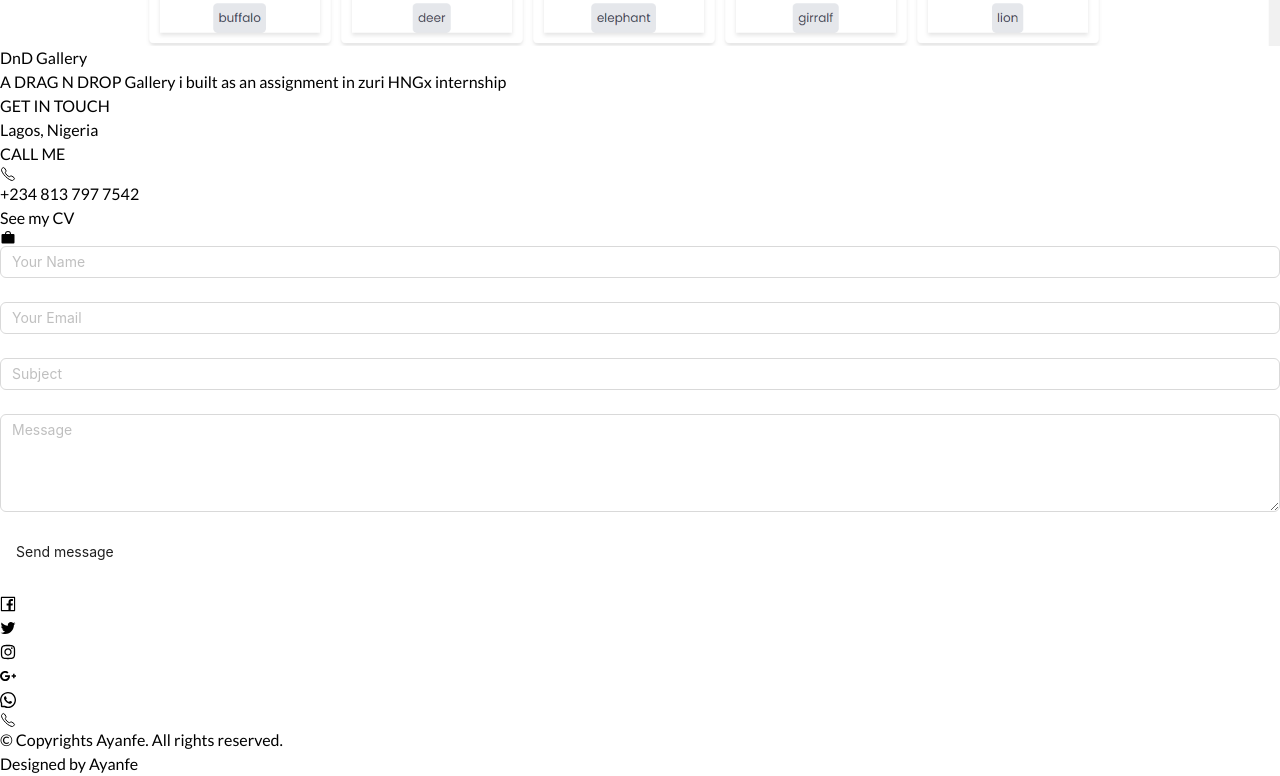
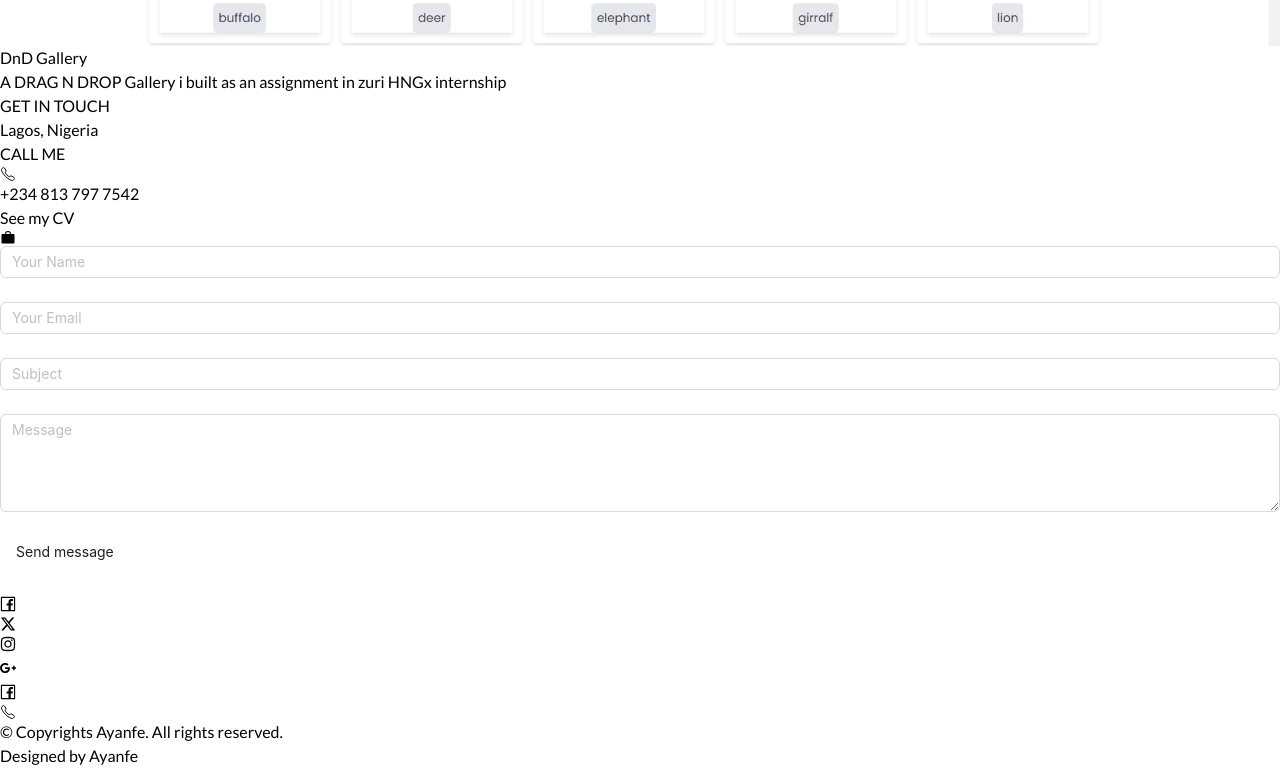
Before and after one commit to Ikujebi/zuri-portfolio, a React (Vite) app: page / in a window 1280 px wide. Shown: the part 8944-9720 px from the top of the page. Built offline with nearby package versions, Linux system fonts and the light colour scheme.

Commit message:
Update Footer.jsx

```diff
--- a/src/layout/Footer.jsx
+++ b/src/layout/Footer.jsx
@@ -1,9 +1,10 @@
 import React from 'react';
 import { Row, Col } from 'antd';
 import { IoCallOutline } from "react-icons/io5";
+import { FaXTwitter } from "react-icons/fa6";
 import {
   FacebookOutlined,
-  TwitterOutlined,
+
   InstagramOutlined,
   GooglePlusOutlined,
   WhatsAppOutlined
@@ -15,19 +16,46 @@ import { Link } from 'react-router-dom';
 const Footer = () => {
   const emailAddress = 'ikujebikehinde@gmail.com';
 
+  const socialMedia = [
+    {
+      icon:<FacebookOutlined />,
+      to: "https://www.facebook.com/ikujebikehinde"
+
+    },
+    {
+      icon:<FaXTwitter />,
+      to: "https://twitter.com/ikujebikehinde"
+
+    },
+    {
+      icon:<InstagramOutlined />,
+      to: "https://www.instagram.com/ikujebikehinde"
+
+    },
+    {
+      icon:<GooglePlusOutlined />,
+      to: `mailto:${emailAddress}`
+
+    },
+    {
+      icon:<FacebookOutlined />,
+      to: "https://www.facebook.com/ikujebikehinde"
+
+    }
+  ]
+
     const phoneNumber = "08137977542";
     const whatsappURL = `https://api.whatsapp.com/send?phone=${phoneNumber}`;
 
   return (
-    <div id="footer" className="text-center bg-gray-300 text-gray-500">
-      <div className="container">
-        <div className="socials-media text-center">
-          <ul className="list-unstyled flex justify-center items-center gap-3">
-            <li><Link target="blank"  to={"https://www.facebook.com/ikujebikehinde"}><FacebookOutlined /></Link></li>
-            <li><Link target="blank"  to={"https://twitter.com/ikujebikehinde"}><TwitterOutlined /></Link></li>
-            <li><Link target="blank"  to={"https://www.instagram.com/ikujebikehinde"}><InstagramOutlined /></Link></li>
-            <li><Link target="_blank" to={`mailto:${emailAddress}`}><GooglePlusOutlined /></Link></li>
-            <li><Link to={whatsappURL} target="_blank"><WhatsAppOutlined /></Link></li>
+    <div id="footer" className="md:pl-[5rem] 2xl:pl-[10rem] xl:pl-[10rem] w-full bg-gray-300 text-gray-500">
+      <div className="container text-center">
+        <div className="socials-media ">
+          <ul className="list-unstyled flex justify-center items-center gap-5">
+            {socialMedia.map((media,i)=>(
+              <li key={i} className='border-2 rounded-full px-1 bg-white'><Link target="blank"  to={media.to}>{media.icon}</Link></li>
+            ))}
+
             <li><Link to="tel:+2348137977542" className='flex gap-1 hover:text-green-700'> <span className='mt-1'><IoCallOutline /></span>  </Link></li>
           </ul>
         </div>
```
